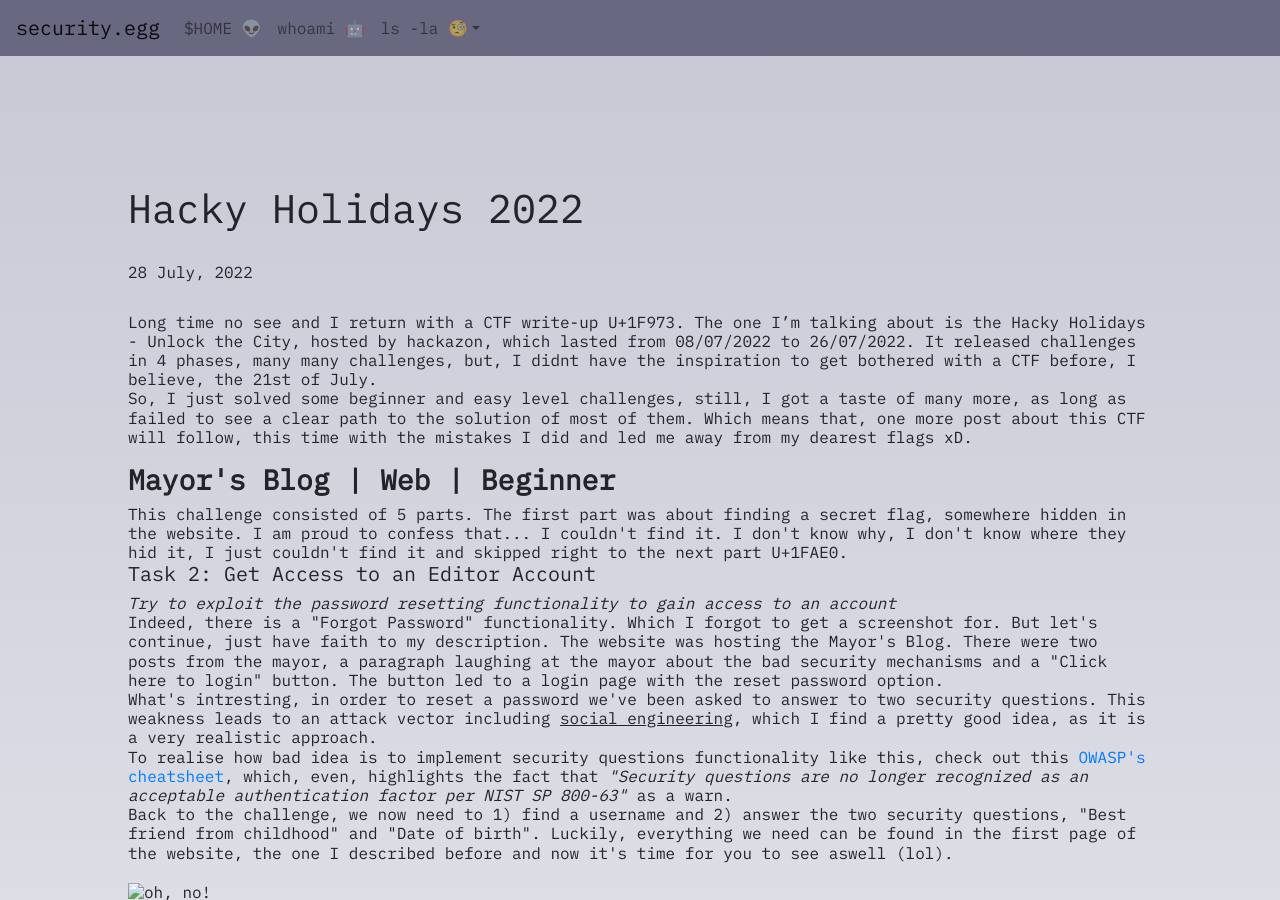
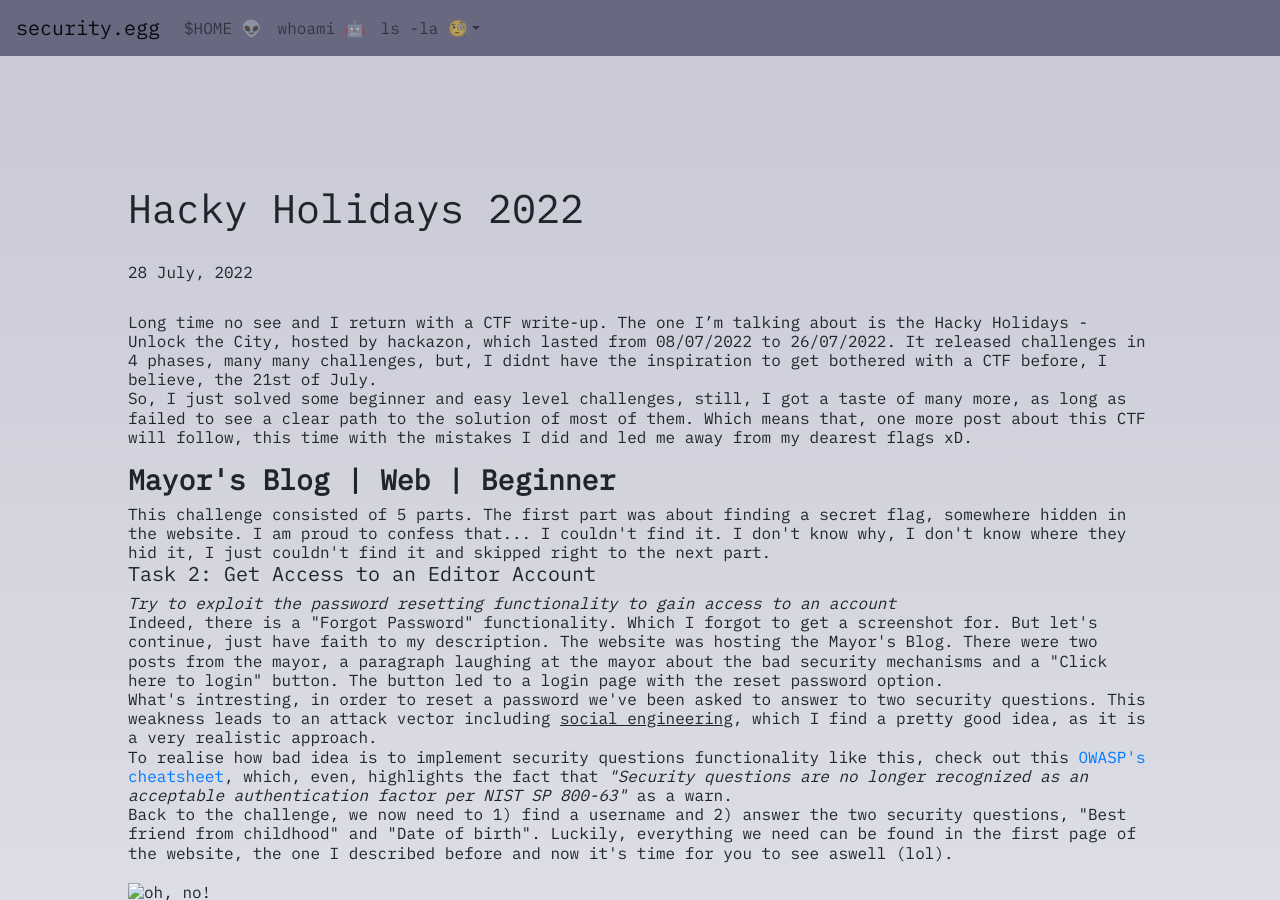
Before and after one commit to security-egg/securityegg, a Jekyll site: the page built from _posts/2022-07-28-hacky-holidays.md, in a window 1280 px wide and 900 px high. Built offline with Jekyll 4.4.1, drawn with Linux system fonts in a browser that asks for light colours; nearby versions of some CDN libraries; some of the changed text lies outside the part shown.

Commit message:
Update 2022-07-28-hacky-holidays.md

```diff
--- a/_posts/2022-07-28-hacky-holidays.md
+++ b/_posts/2022-07-28-hacky-holidays.md
@@ -5,11 +5,11 @@ date: 2022-07-28
 categories: ctfs
 ---
 
-Long time no see and I return with a CTF write-up U+1F973. The one I'm talking about is the Hacky Holidays - Unlock the City, hosted by hackazon, which lasted from 08/07/2022 to 26/07/2022. It released challenges in 4 phases, many many challenges, but, I didnt have the inspiration to get bothered with a CTF before, I believe, the 21st of July.<br>So, I just solved some beginner and easy level challenges, still, I got a taste of many more, as long as failed to see a clear path to the solution of most of them. Which means that, one more post about this CTF will follow, this time with the mistakes I did and led me away from my dearest flags xD.
+Long time no see and I return with a CTF write-up. The one I'm talking about is the Hacky Holidays - Unlock the City, hosted by hackazon, which lasted from 08/07/2022 to 26/07/2022. It released challenges in 4 phases, many many challenges, but, I didnt have the inspiration to get bothered with a CTF before, I believe, the 21st of July.<br>So, I just solved some beginner and easy level challenges, still, I got a taste of many more, as long as failed to see a clear path to the solution of most of them. Which means that, one more post about this CTF will follow, this time with the mistakes I did and led me away from my dearest flags xD.
 
 <article>
 	<h3><b>Mayor's Blog | Web | Beginner</b></h3>
-	This challenge consisted of 5 parts. The first part was about finding a secret flag, somewhere hidden in the website. I am proud to confess that... I couldn't find it. I don't know why, I don't know where they hid it, I just couldn't find it and skipped right to the next part U+1FAE0.
+	This challenge consisted of 5 parts. The first part was about finding a secret flag, somewhere hidden in the website. I am proud to confess that... I couldn't find it. I don't know why, I don't know where they hid it, I just couldn't find it and skipped right to the next part.
 	<h5>Task 2: Get Access to an Editor Account</h5>
 	<i>Try to exploit the password resetting functionality to gain access to an account</i><br>
 	Indeed, there is a "Forgot Password" functionality. Which I forgot to get a screenshot for. But let's continue, just have faith to my description. The website was hosting the Mayor's Blog. There were two posts from the mayor, a paragraph laughing at the mayor about the bad security mechanisms and a "Click here to login" button. The button led to a login page with the reset password option.<br>
```
Also changed, not shown: other parts of _posts/2022-07-28-hacky-holidays.md (+1 -1 lines).
